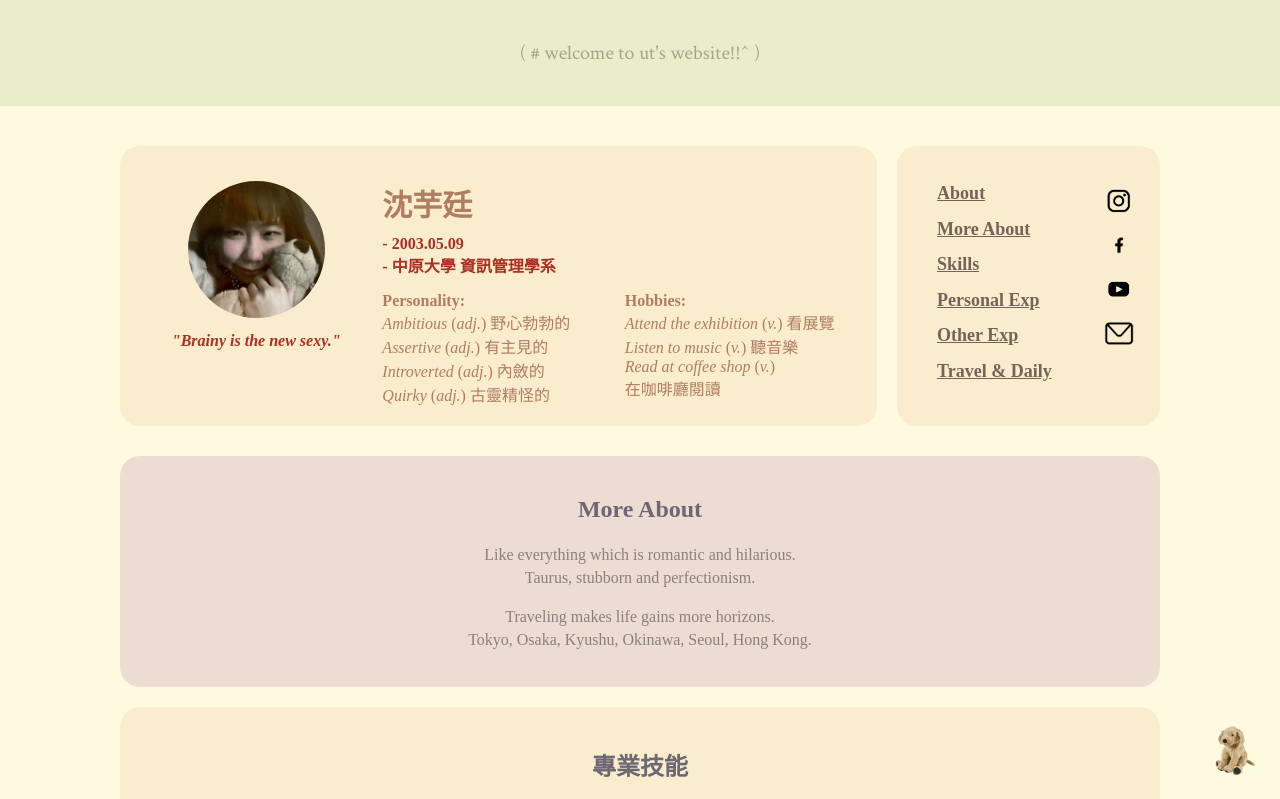
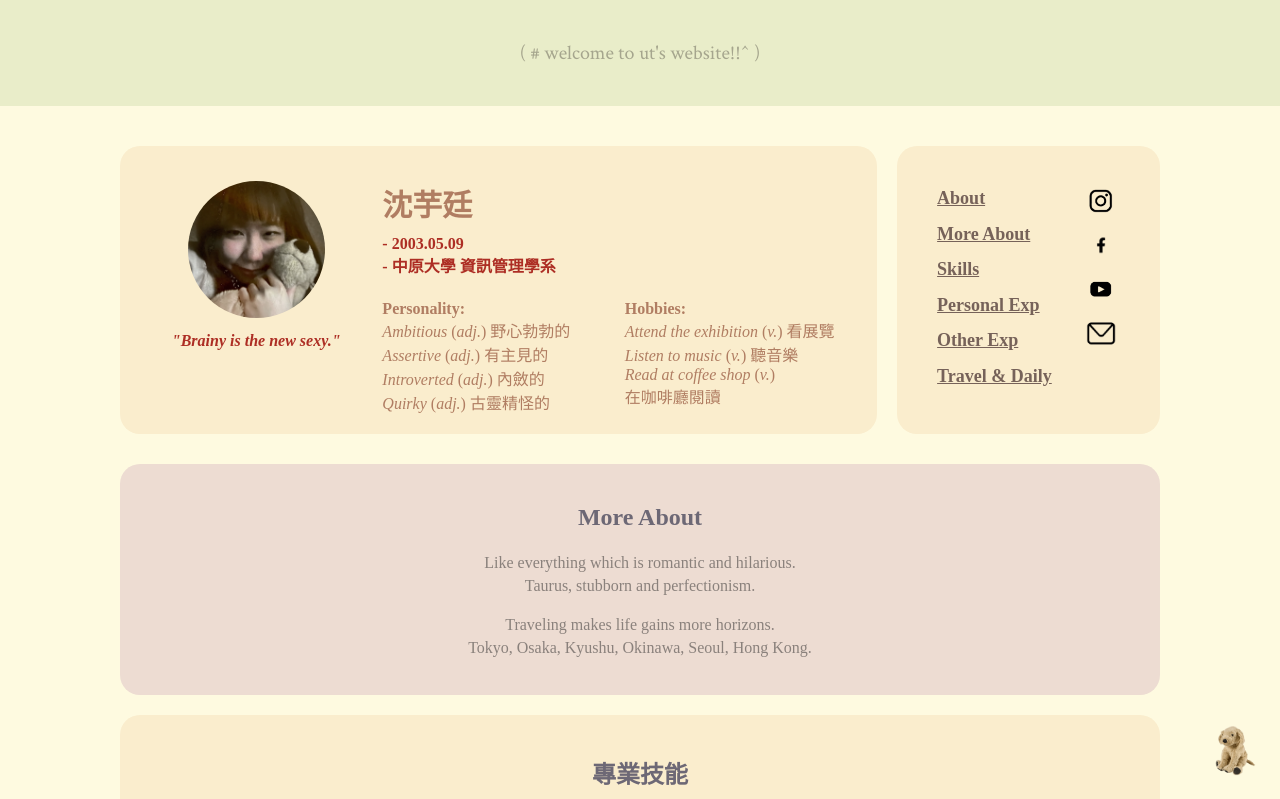
Before and after one commit to utx59/project, a plain HTML site: page index.html in a window 1280 px wide. Shown: the top 799 px of the page. Drawn offline with Linux system fonts and the light colour scheme.

Commit message:
修復標籤區塊

```diff
--- a/style.css
+++ b/style.css
@@ -52,7 +52,7 @@ main .container {
 .card1 {
     /* about-card */
     width: 72%;
-    height: 280px;
+    height: auto;
     background-color: #FAEDCD;
     margin: 20px 10px 10px 100px;
     border-radius: 20px;
@@ -113,22 +113,26 @@ main .container {
 .card2 {
     /* content-card */
     width: 25%;
-    height: 280px;
+    display: flex;
+    /* height: 280px; */
+    align-items: stretch;
     background-color: #FAEDCD;
     margin: 20px 100px 10px 10px;
     border-radius: 20px;
-    display: grid;
+    /* display: grid;
     grid-template-columns: repeat(5, 1fr) 10px;
     grid-template-rows: 20px 1fr 20px;
     grid-auto-flow: auto;
-    grid-gap: 10px;
+    grid-gap: 10px; */
 }
 
 .card2 .content {
     text-align: left;
     padding-left: 40px;
+    padding-top: 35px;
     line-height: 34.5px;
-    grid-area: 2/1/3/6;
+    width: 70%;
+    /* grid-area: 2/1/3/6; */
 }
 
 .content a {
@@ -148,8 +152,9 @@ main .container {
 aside .icon {
     /* content-icon */
     text-align: center;
-    grid-area: 2/5/3/6;
-    padding-top: 5px;
+    /* grid-area: 2/5/3/6; */
+    padding-top: 35px;
+    width: 28%;
 }
 
 .icon1 {
```
Also changed, not shown: 1 other file.
